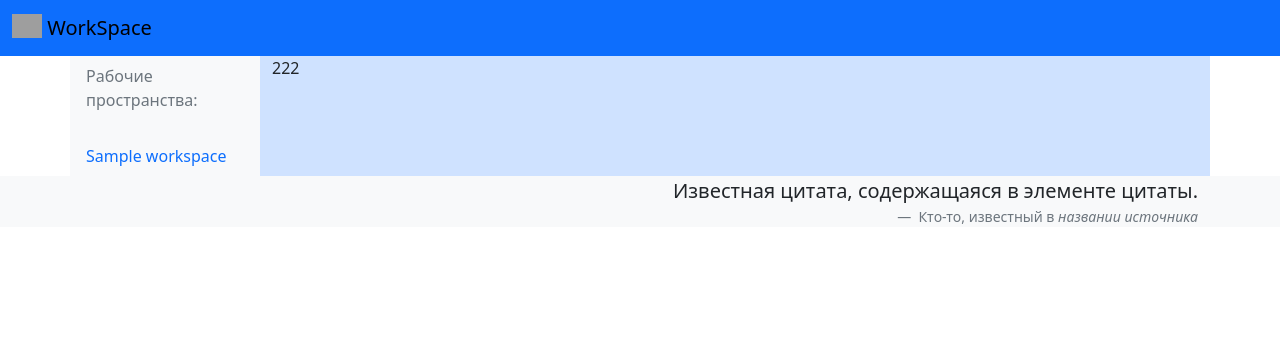
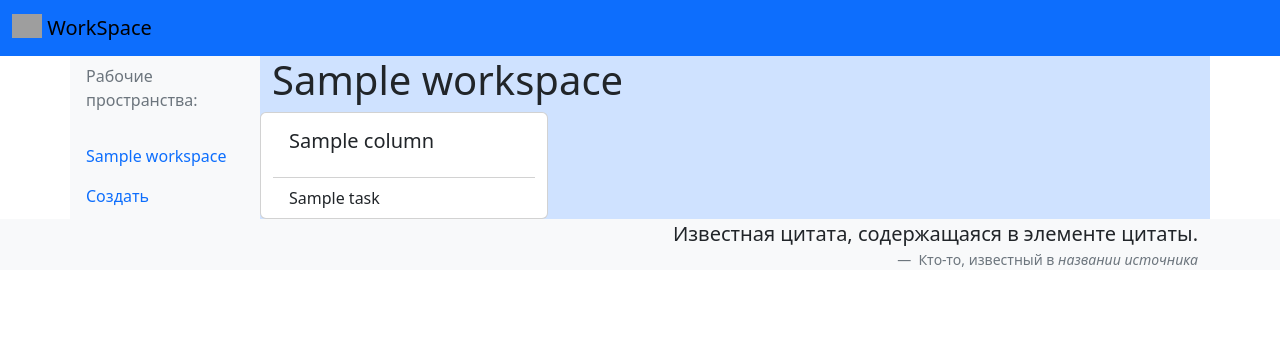
Before and after one commit to SovereignExMachina/workspace, a Django app: template backend/templates/workspace/workspace_detail.html in a window 1280 px wide. Shown: the top 356 px of the page. Run offline with Django 3.2, Linux system fonts and the light colour scheme; the template is opened without the code that fills it: values that come from a table or form of the project are taken from there, others are empty; tables that the repository leaves empty hold one stand-in row (values such as "Sample post"); grey boxes are pictures that could not be loaded.

Commit message:
Небольшие исправления шаблонов

```diff
--- a/backend/templates/base.html
+++ b/backend/templates/base.html
@@ -17,9 +17,8 @@
                     <p class='nav-link text-secondary'>Рабочие пространства:</p>
                     {% for ws in workspace %}
                         <a class="nav-link active" aria-current="page" href="{{ ws.get_absolute_url }}">{{ ws }}</a>
-                    {% empty %}
-                        <a class="nav-link active" aria-current="page" href="#">Создать</a>
                     {% endfor %}
+                    <a class="nav-link active" aria-current="page" href="#">Создать</a>
                 </nav>
             {% endblock %}
             {% block content %}{% endblock %}
--- a/backend/templates/includes/header.html
+++ b/backend/templates/includes/header.html
@@ -1,6 +1,6 @@
 <nav class="navbar bg-primary">
     <div class="container-fluid">
-      <a class="navbar-brand" href="#">
+      <a class="navbar-brand" href="{% url 'workspace:home' %}">
         <img src="https://bootstrap-4.ru/docs/5.3/assets/brand/bootstrap-logo.svg" alt="Logo" width="30" height="24" class="d-inline-block align-text-top">
         WorkSpace
       </a>
--- a/backend/templates/workspace/workspace_detail.html
+++ b/backend/templates/workspace/workspace_detail.html
@@ -1,8 +1,21 @@
 {% extends 'base.html' %}
-
 
 {% block content %}
     <div class="col-md-10 bg-primary-subtle col">
-        222
-    </div>
+        <h1>{{ workspace_item.title }}</h1>
+        <div class='row'>
+            {% for col in workspace_item.column.all %}
+            <div class="card col-md-3" style="width: 18rem;">
+                <div class="card-body">
+                    <h5 class="card-title">{{ col.title }}</h5>
+                </div>
+                <ul class="list-group list-group-flush">
+                    {% for task in col.task.all %}
+                        <li class="list-group-item">{{ task.title }}</li>
+                    {% endfor %}
+                </ul>
+            </div>
+            {% endfor %}
+            </div>
+        </div>
 {% endblock content %}
--- a/backend/workspace/views.py
+++ b/backend/workspace/views.py
@@ -11,8 +11,10 @@ def show_workspace(request):
 
 
 def get_workspace(request, ws_id):
+    ws_all = WorkSpace.objects.all()
     ws = get_object_or_404(WorkSpace, pk=ws_id)
     context = {
         'workspace_item': ws,
+        'workspace': ws_all,
     }
     return render(request, template_name='workspace/workspace_detail.html', context=context)
```
